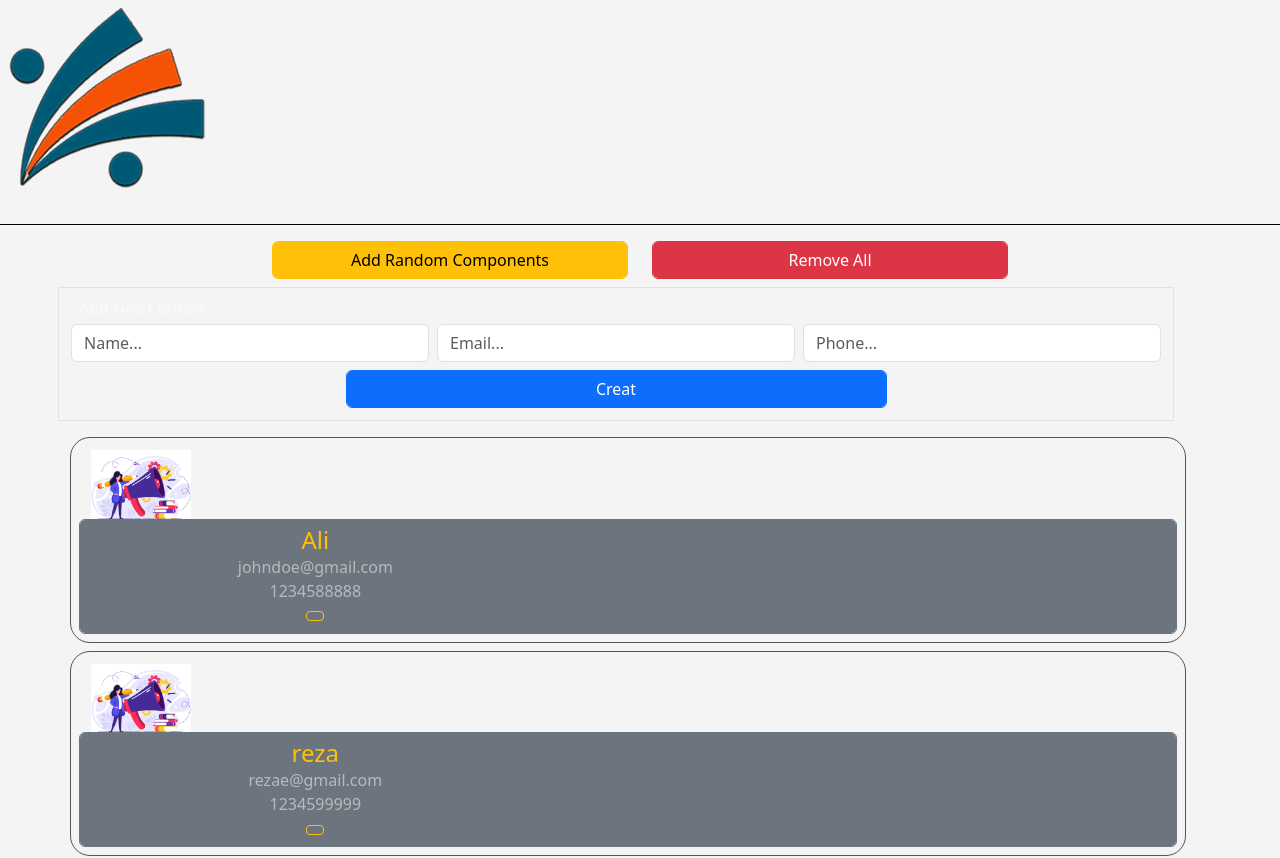
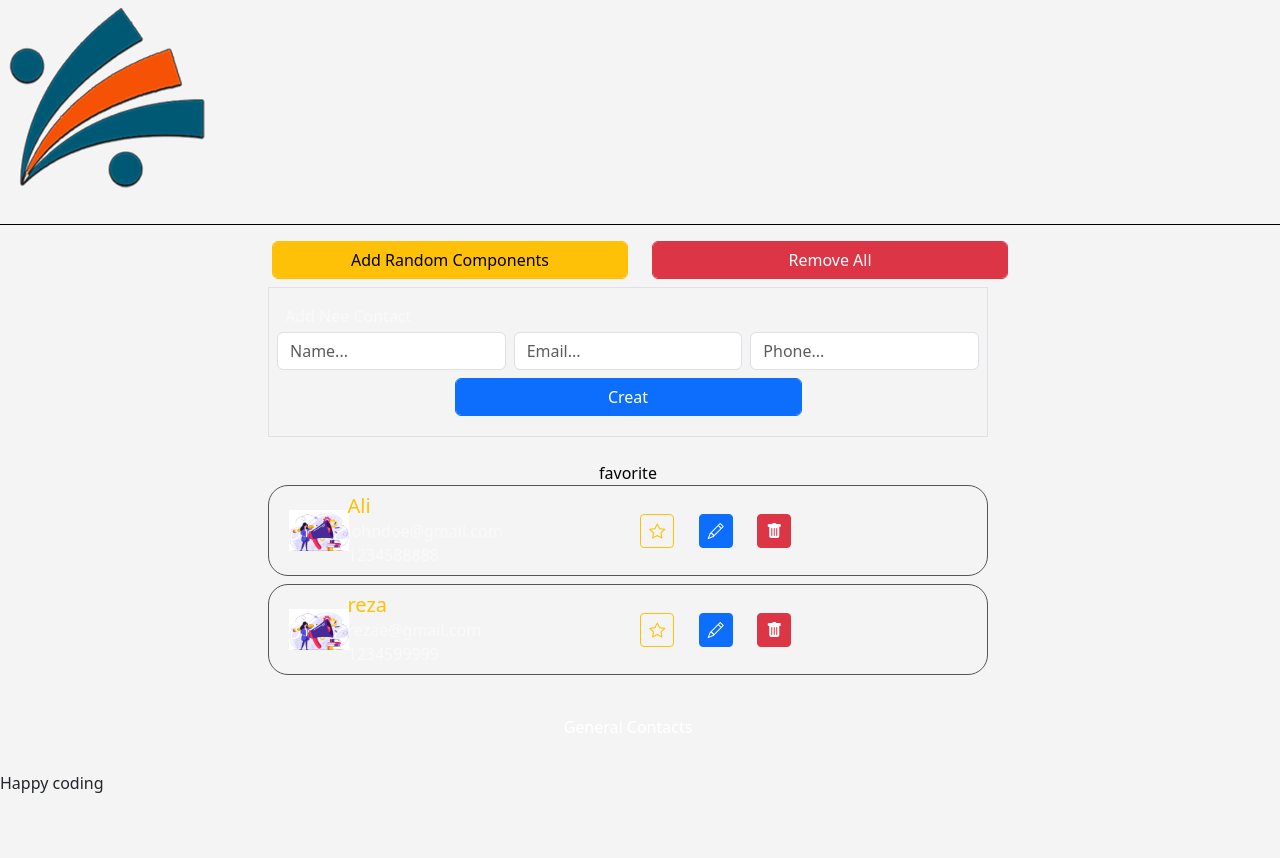
Before and after one commit to niliii/React_DotNet_FullPakage, a React (Create React App) app: page / in a window 1280 px wide. Shown: the top 858 px of the page. After the commit the page ends 800 px from the top, so only its background shows below. Built offline with nearby package versions, Linux system fonts and the light colour scheme.

Commit message:
generalcontacts

```diff
--- a/package.json
+++ b/package.json
@@ -7,7 +7,7 @@
     "@testing-library/jest-dom": "^6.6.3",
     "@testing-library/react": "^16.3.0",
     "@testing-library/user-event": "^13.5.0",
-    "bootstrap": "^5.3.5",
+    "bootstrap": "^5.3.6",
     "react": "^19.1.0",
     "react-bootstrap": "^2.10.9",
     "react-dom": "^19.1.0",
--- a/public/index.html
+++ b/public/index.html
@@ -11,7 +11,12 @@
     />
 
     <link rel="manifest" href="%PUBLIC_URL%/manifest.json" />
-
+    <link
+      rel="stylesheet"
+      href="https://cdn.jsdelivr.net/npm/bootstrap-icons@1.11.3/font/bootstrap-icons.css"
+      integrity="sha384-tViUnnbYAV00FLIhhi3v/dWt3Jxw4gZQcNoSCxCIFNJVCx7/D55/wXsrNIRANwdD"
+      crossorigin="anonymous"
+    />
     <title>React App</title>
   </head>
 
@@ -25,5 +30,24 @@
         return <h1>Hello from React</h1>;
       }
     </script>
+
+    <script src="https://ajax.googleapis.com/ajax/libs/jquery/3.2.1/jquery.min.js"></script>
+    <script src="https://maxcdn.bootstrapcdn.com/bootstrap/3.3.7/js/bootstrap.min.js"></script>
+
+    <script
+      src="https://code.jquery.com/jquery-3.2.1.slim.min.js"
+      integrity="sha384-KJ3o2DKtIkvYIK3UENzmM7KCkRr/rE9/Qpg6aAZGJwFDMVNA/GpGFF93hXpG5KkN"
+      crossorigin="anonymous"
+    ></script>
+    <script
+      src="https://cdnjs.cloudflare.com/ajax/libs/popper.js/1.11.0/umd/popper.min.js"
+      integrity="sha384-b/U6ypiBEHpOf/4+1nzFpr53nxSS+GLCkfwBdFNTxtclqqenISfwAzpKaMNFNmj4"
+      crossorigin="anonymous"
+    ></script>
+    <script
+      src="https://maxcdn.bootstrapcdn.com/bootstrap/4.0.0-beta/js/bootstrap.min.js"
+      integrity="sha384-h0AbiXch4ZDo7tp9hKZ4TsHbi047NrKGLO3SEJAg45jXxnGIfYzk4Si90RDIqNm1"
+      crossorigin="anonymous"
+    ></script>
   </body>
 </html>
--- a/src/components/contactPages/AddContact.jsx
+++ b/src/components/contactPages/AddContact.jsx
@@ -4,7 +4,8 @@ export default function AddContact() {
   const[errorMesage,seterrorMesage]=useState();
   const [successMessage,setSuccessMesage]=useState()
   return (
-    <div className="border row  text-white p-2">
+    <div className="border col-12  text-white p-2">
+      <div className="row p-2">
       <div className="col-12 text-white-50">Add Nee Contact</div>
       <div className="col-12 col-md-4 p-1">
         <input
@@ -30,6 +31,7 @@ export default function AddContact() {
       <div className="col-12 col-md-6 offset-md-3 p-1">
         <button className="btn btn-primary btm-sm form-control">Creat</button>
       </div>
+      </div>
     </div>
   );
 }
--- a/src/components/contactPages/Contact.jsx
+++ b/src/components/contactPages/Contact.jsx
@@ -4,33 +4,45 @@ import akhbar from "../../images/akhbar.png";
 const Contact = ({ contact }) => {
   return (
     <div
-      className="row p-md-2 mb-2"
-      style={{ borderRadius: "20px", border: "1px solid #555 " }}
+      className="row align-items-center p-2 mb-2"
+      style={{ borderRadius: "20px", border: "1px solid #555" }}
     >
-      <div className="col-2 col-md-1 pt-2 pt-md-1">
-        <img src={akhbar} alt="" style={{ width: "100px" }} />
+      <div className="col-2 col-md-1">
+        <img src={akhbar} alt="" style={{ width: "60px" }} />
       </div>
-      <button className="btn btn-secondary form-control">
-        {/* <h5>{contact.name}</h5>
-          <h3>{contact.email}</h3> */}
-        <div className="col-6 col-md-5 text-warning pt-0">
-          <span className="h4">{contact.name}</span>
-          <br />
-          <div className="text-white-50 ">
+
+      <div className="col-6 col-md-5 text-warning">
+        <span className="h5">{contact.name}</span>
+        <div className="text-white-50">
           {contact.email}
           <br />
           {contact.phone}
         </div>
       </div>
-        <div className="col-6 col-md-5 text-warning pt-0">
-          <button className={`btn btn-sm m-1 ${
-            contact.isFaverite? "btn-warning":"btn-outline-warning"
-          }`}>
-            <i class="bi bi-star" style={{fontSize:"1rem"}}></i>
+
+      <div className="col-1 text-center">
+        <button
+          className={`btn btn-sm ${
+            contact.isFaverite ? "btn-warning" : "btn-outline-warning"
+          }`}
+        >
+          <i className="bi bi-star" style={{ fontSize: "1rem" }}></i>
         </button>
       </div>
+
+      <div className="col-1 text-center">
+        <button className="btn btn-sm btn-primary">
+          <i className="bi bi-pencil" style={{ fontSize: "1rem" }}></i>
         </button>
+      </div>
+
+      <div className="col-1 text-center">
+        <button className="btn btn-sm btn-danger">
+          <i className="bi bi-trash-fill" style={{ fontSize: "1rem" }}></i>
+        </button>
+      </div>
     </div>
   );
 };
+
 export default Contact;
--- a/src/components/contactPages/ContactsIndex.jsx
+++ b/src/components/contactPages/ContactsIndex.jsx
@@ -18,17 +18,15 @@ const contactListe = [
       favorite: false,
     },
     {
-     name: "reza" ,
-     email: "rezae@gmail.com" ,
-     phone: "1234599999" ,
-     favorite: true ,
+      name: "reza",
+      email: "rezae@gmail.com",
+      phone: "1234599999",
+      favorite: true,
+    },
+  ];
+  function handelAddContact(newcontact) {
+    alert("hello");
   }
-];
-function handelAddContact(newcontact){
-  alert("hello")
-}
-
-
 
   return (
     <div>
@@ -42,18 +40,24 @@ function handelAddContact(newcontact){
             <RemoveAllContact />
           </div>
           <div className="row py-2">
-            <AddContact handelAddContact={handelAddContact}/>
+            <div className="col-8 offset-2 row">
+            <AddContact handelAddContact={handelAddContact} />
+            </div>
           </div>
           <div className="row py-2">
+            <div className="col-8 offset-2 row">
+
             <FavoriteContacts contactListe={contactListe} />
             </div>
+          </div>
           <div className="row py-2">
+            <div className="col-8 offset-2 row">
             <GenerallContacts onclick={contactListe} />
+            </div>
           </div>
         </div>
       </div>
       <Footer />
     </div>
   );
-
 }
--- a/src/components/contactPages/FavoriteContacts.jsx
+++ b/src/components/contactPages/FavoriteContacts.jsx
@@ -3,11 +3,13 @@ const FavoriteContacts = (props) => {
   const contactListe = props.contactListe || [];
 
   return (
-    <div>
-
-      {contactListe.map((contact, index) => (
-        <Contact contact={contact} key={index} />
-      ))}
+    <div className="col-12 py-2">
+      <div className="text-center text-black">favorite</div>
+      <div >
+        {contactListe.map((contact, index) => (
+          <Contact contact={contact} key={index} />
+        ))}
+      </div>
     </div>
   );
 };
--- a/src/components/contactPages/GenerallContacts.jsx
+++ b/src/components/contactPages/GenerallContacts.jsx
@@ -1,9 +1,19 @@
-import React from 'react'
+import React from "react";
+import Contact from "./Contact";
 
-export default function GenerallContacts() {
+const GeneralContacts = ({ contacts }) => {
+  const contactList = contacts || [];
+
   return (
-    <div>
-         <button className='btn btn-secondary form-control'>General Contact</button>
+    <div className="col-12 py-2">
+      <div className="text-center text-white">General Contacts</div>
+      <div className="row">
+        {contactList.map((contact, index) => (
+          <Contact contact={contact} key={index} />
+        ))}
+      </div>
     </div>
-  )
-}
+  );
+};
+
+export default GeneralContacts;
--- a/src/index.js
+++ b/src/index.js
@@ -6,7 +6,10 @@ import Header from "./components/Layout/Header";
 import Mainbody from './MainBody';
 import Counter from './Counter';
 import ContactsIndex from './components/contactPages/ContactsIndex';
-
+import 'bootstrap/dist/css/bootstrap.css';
+import '../node_modules/bootstrap/dist/css/bootstrap.min.css';
+import "bootstrap/dist/css/bootstrap.min.css";
+import "bootstrap/dist/js/bootstrap.js";
 
 // import reportWebVitals from './reportWebVitals';
 
```
Also changed, not shown: src/App.js (+6 -1 lines), 1 other file (tests, documents, lock files or other folders). Lines whose indentation alone changed are shown as unchanged.
